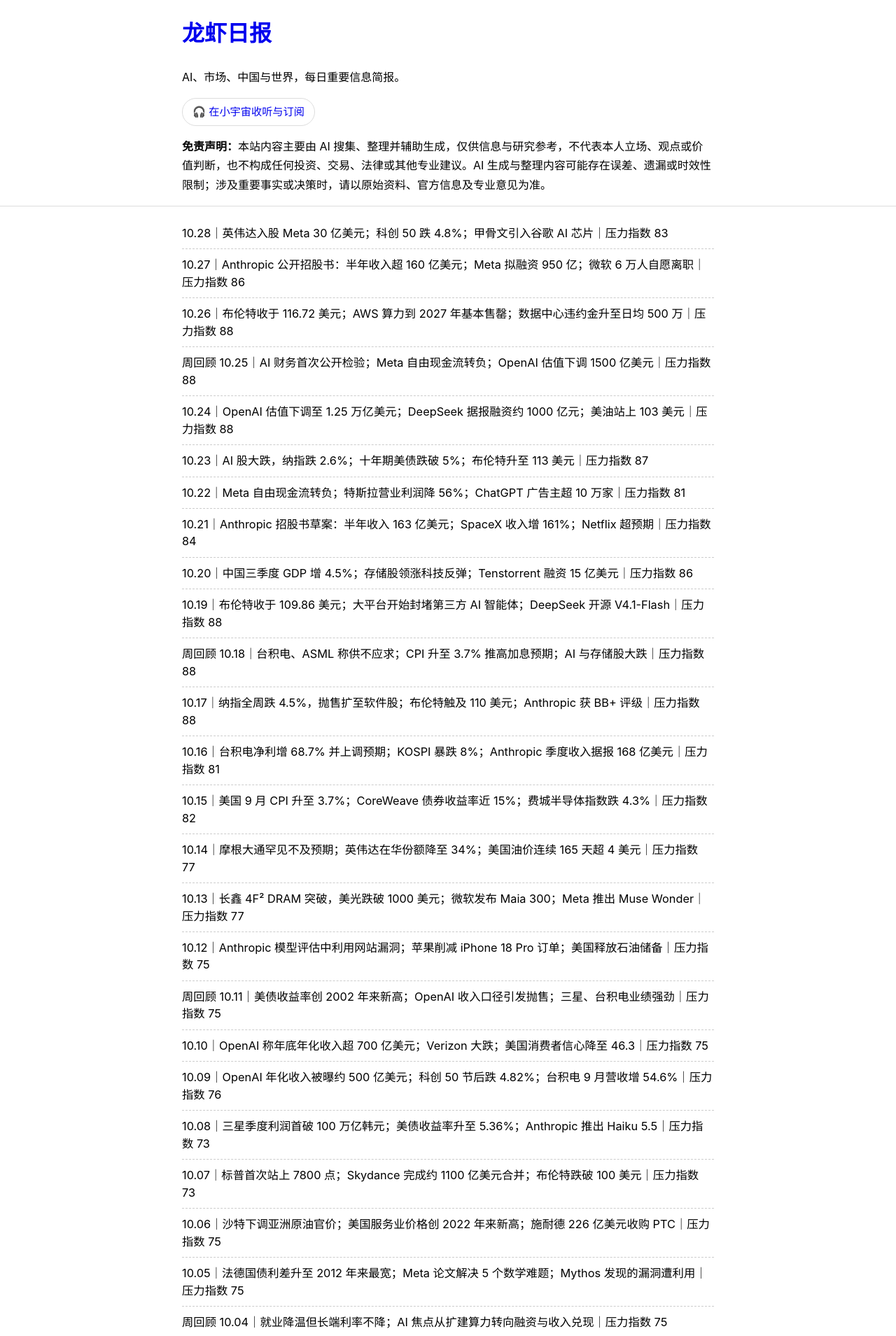
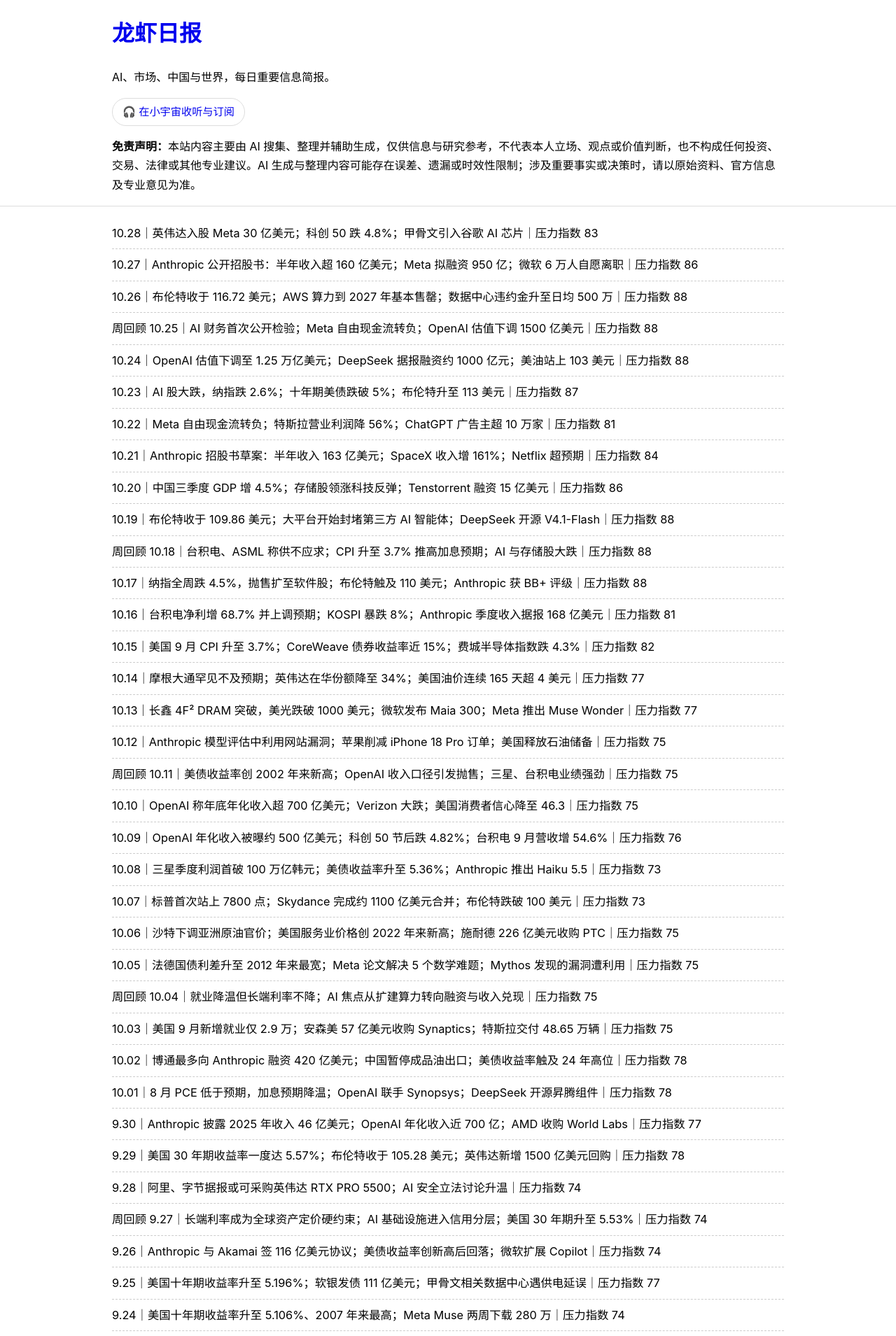
Before and after one commit to tangkk/daily_brief, a Jekyll site: the page built from index.html, in a window 1280 px wide. Shown: the top 1909 px of the page at 70% size. Built offline with Jekyll 4.4.1, drawn with Linux system fonts in a browser that asks for light colours.

Commit message:
Widen the homepage column so edition titles fit on one line
Co-Authored-By: Claude Opus 5.5 <noreply@anthropic.com>
Claude-Session: https://claude.ai/code/session_01AZoy5HeLRBYUq2dew3tuBE

```diff
--- a/assets/css/main.css
+++ b/assets/css/main.css
@@ -1,6 +1,7 @@
 :root { color-scheme: light dark; }
 body { margin: 0; font-family: -apple-system,BlinkMacSystemFont,"Segoe UI",Roboto,"PingFang SC","Microsoft YaHei",sans-serif; line-height: 1.7; }
 .container { max-width: 760px; margin: 0 auto; padding: 0 16px; }
+.container--wide { max-width: 960px; }
 .site-header, .site-footer { border-bottom: 1px solid #ddd; }
 .site-footer { border-top: 1px solid #ddd; border-bottom: 0; margin-top: 48px; }
 a { text-decoration: none; }
--- a/index.html
+++ b/index.html
@@ -21,7 +21,7 @@ layout: null
 </head>
 <body>
   <header class="site-header">
-    <div class="container">
+    <div class="container container--wide">
       <h1><a href="{{ '/' | relative_url }}">{{ site.title }}</a></h1>
       <p>{{ site.description }}</p>
       <p class="subscribe"><a href="{{ site.xiaoyuzhou_url }}" target="_blank" rel="noopener">🎧 在小宇宙收听与订阅</a></p>
@@ -31,7 +31,7 @@ layout: null
     </div>
   </header>
 
-  <main class="container">
+  <main class="container container--wide">
     <section>
       <ul class="post-list post-list--daily">
         {% assign daily_posts = site.posts | where: "layout", "daily_brief" %}
@@ -47,7 +47,7 @@ layout: null
   </main>
 
   <footer class="site-footer">
-    <div class="container">
+    <div class="container container--wide">
       <p>© {{ site.time | date: "%Y" }} {{ site.title }} · <a href="{{ '/stress-index/' | relative_url }}">龙虾压力指数</a> · <a href="{{ '/about/' | relative_url }}">关于</a> · <a href="{{ '/feed.xml' | relative_url }}">RSS 订阅</a></p>
     </div>
   </footer>
```
